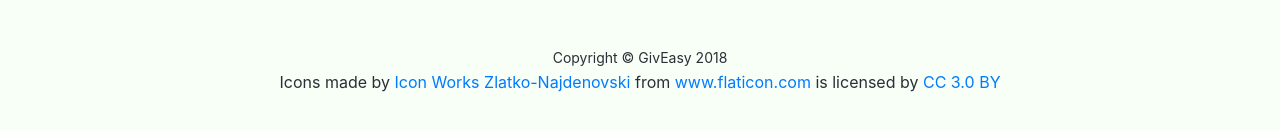
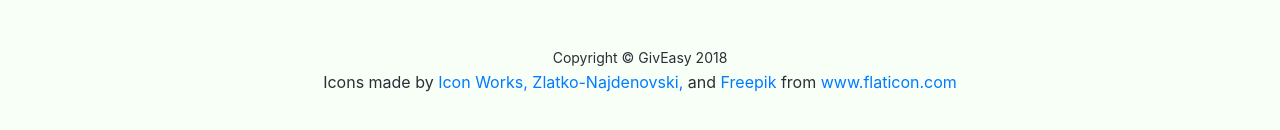
Before and after one commit to rayraydejesus/DevFest2018, a website with bundled scripts: page GivEasy/index.html in a window 1280 px wide. Shown: the part 2962-3092 px from the top of the page. Built offline with nearby package versions, Linux system fonts and the light colour scheme.

Commit message:
Updated icon credit

```diff
--- a/GivEasy/index.html
+++ b/GivEasy/index.html
@@ -151,11 +151,11 @@
       <div class="container text-center">
         <p>Copyright &copy; GivEasy 2018</p>
         <div>Icons made by
-          <a href="https://www.flaticon.com/authors/icon-works" title="Icon Works">Icon Works</a>
-          <a href="https://www.flaticon.com/authors/zlatko-najdenovski" title="Icon Works">Zlatko-Najdenovski</a>
+          <a href="https://www.flaticon.com/authors/icon-works" title="Icon Works">Icon Works,</a>
+          <a href="https://www.flaticon.com/authors/zlatko-najdenovski" title="Zlatko"> Zlatko-Najdenovski, </a>
+          and
+          <a href="https://www.flaticon.com/authors/freepik" title="Freepik"> Freepik</a>
           from <a href="https://www.flaticon.com/" title="Flaticon">www.flaticon.com</a>
-          is licensed by
-          <a href="http://creativecommons.org/licenses/by/3.0/" title="Creative Commons BY 3.0" target="_blank">CC 3.0 BY</a>
         </div>
       </div>
     </footer>
```
